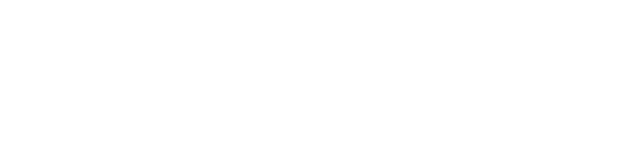
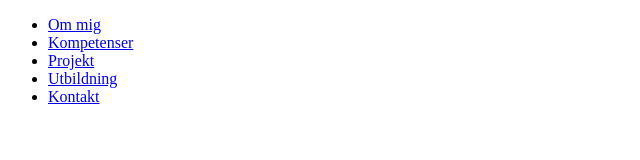
Before and after one commit to Sefer0110/Projekt-Portfolio, a plain HTML site: page index.html in a window 1280 px wide. Shown: the whole page, without its empty margins (0-640 px from the left). Drawn offline with Linux system fonts and the light colour scheme.

Commit message:
meny i index

```diff
--- a/index.html
+++ b/index.html
@@ -9,6 +9,16 @@
     <script src="js/script.js" defer></script>
 </head>
 <body>
-
+    <header class="header">
+        <nav class="header__nav" aria-label="Huvudmeny">
+            <ul class="header__nav-list">
+                <li class="header__nav-item"><a href="index.html" class="header__nav-link">Om mig</a></li>
+                <li class="header__nav-item"><a href="kompetenser.html" class="header__nav-link">Kompetenser</a></li>
+                <li class="header__nav-item"><a href="projekt.html" class="header__nav-link">Projekt</a></li>
+                <li class="header__nav-item"><a href="utbildning.html" class="header__nav-link">Utbildning</a></li>
+                <li class="header__nav-item"><a href="kontakt.html" class="header__nav-link">Kontakt</a></li>
+            </ul>
+        </nav>
+    </header>
 </body>
 </html>
```
